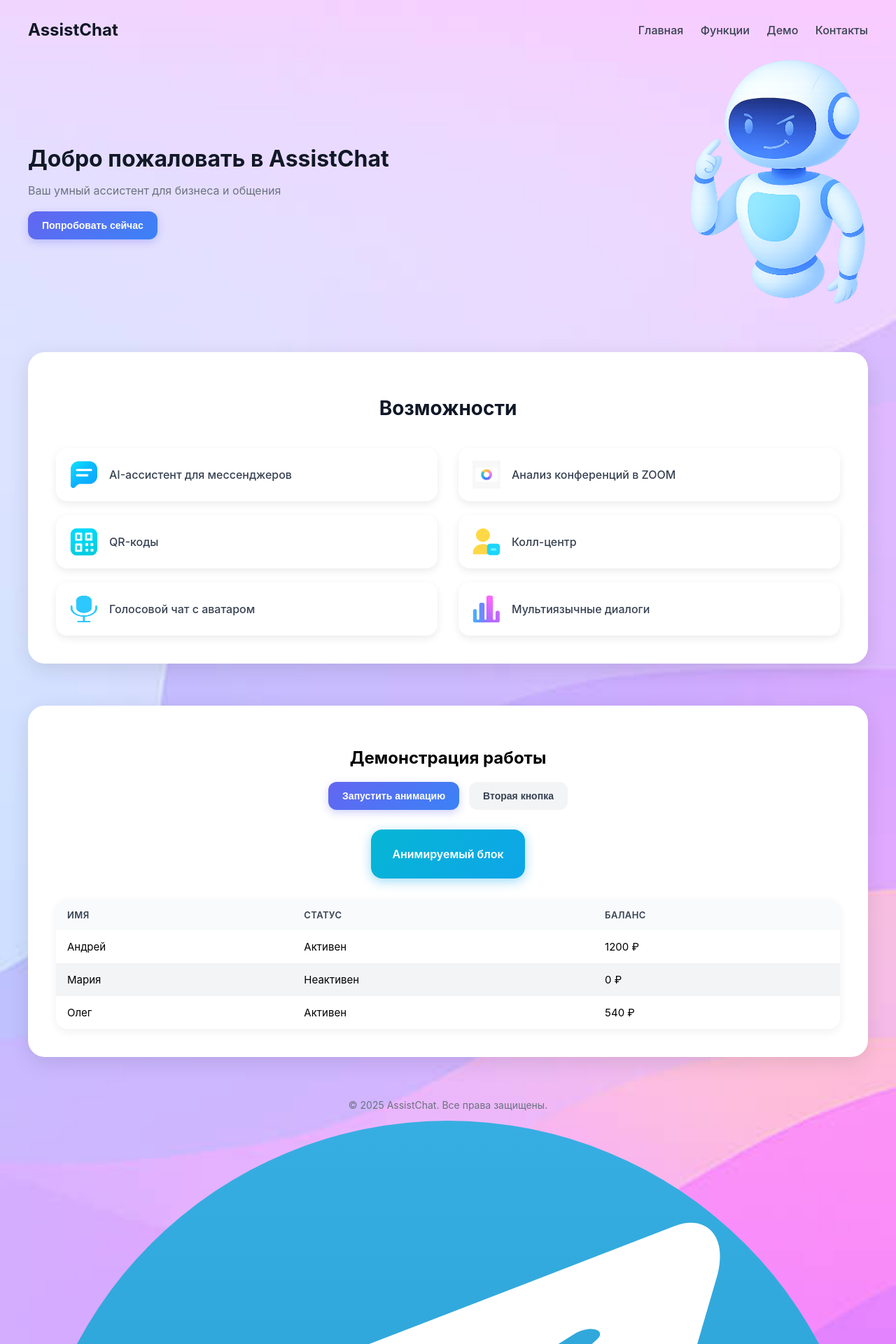
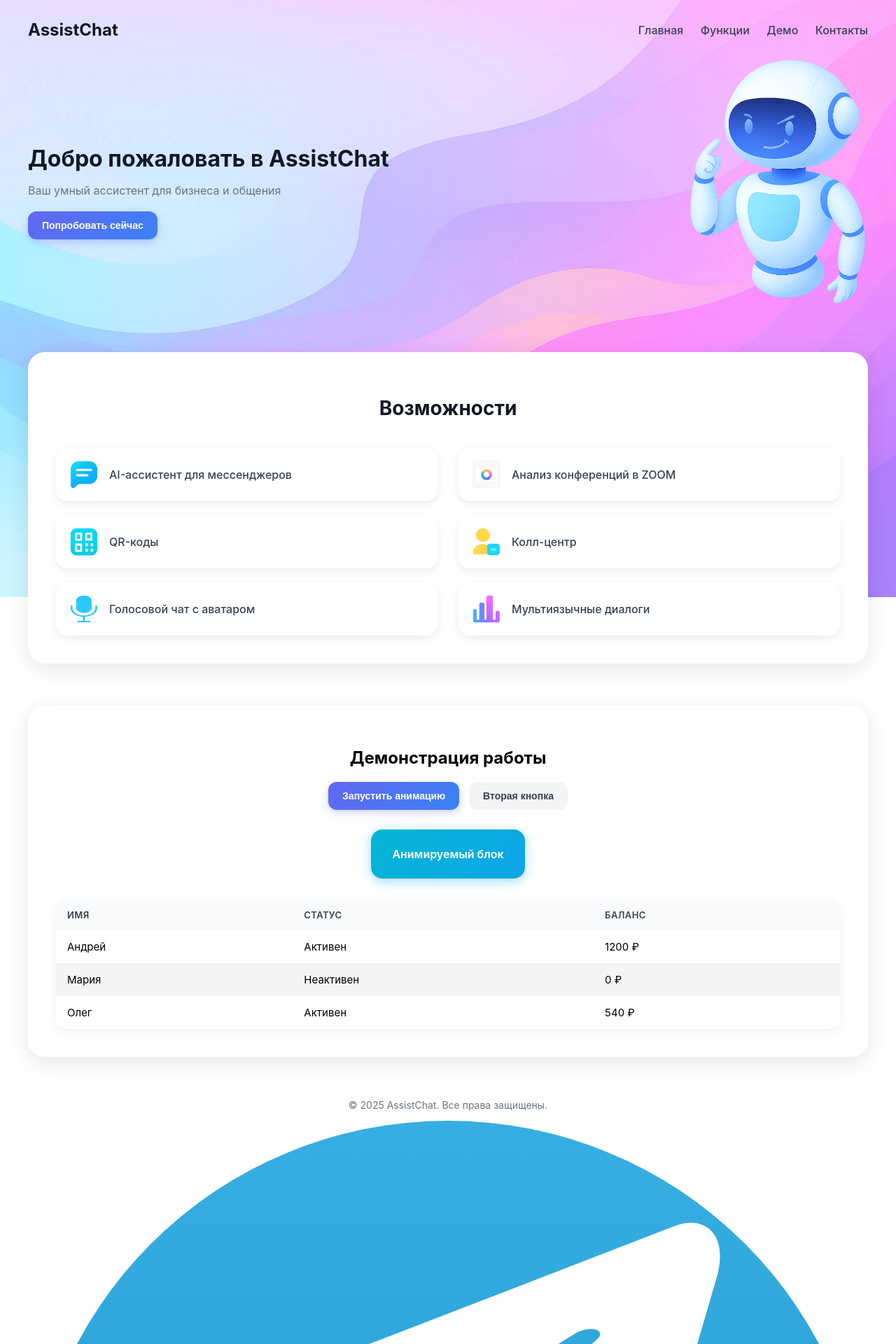
Before and after one commit to Aalam2000/assistchat, a FastAPI app: template src/app/templates/demo.html in a window 1280 px wide. Shown: the top 1920 px of the page at 70% size. Run offline with FastAPI, Linux system fonts and the light colour scheme; the template is opened without the code that fills it, so the values that code supplies are empty; some libraries are stand-ins or nearby versions.

Commit message:
Фон обновить.

```diff
--- a/src/app/static/css/demo.css
+++ b/src/app/static/css/demo.css
@@ -3,15 +3,19 @@ body {
   margin: 0;
   font-family: 'Inter', system-ui, sans-serif;
   background: url('../img/bg-mobile.jpeg') no-repeat center top;
-  background-size: cover;
+  background-size: contain;
+  background-attachment: fixed;
   min-height: 100vh;
 }
+
 
 @media (min-width: 801px) {
   body {
     background: url('../img/bg-desktop.jpeg') no-repeat center top;
-    background-size: cover;
+    background-size: contain;
+    background-attachment: fixed;
   }
+
 }
 
 .page {
```
